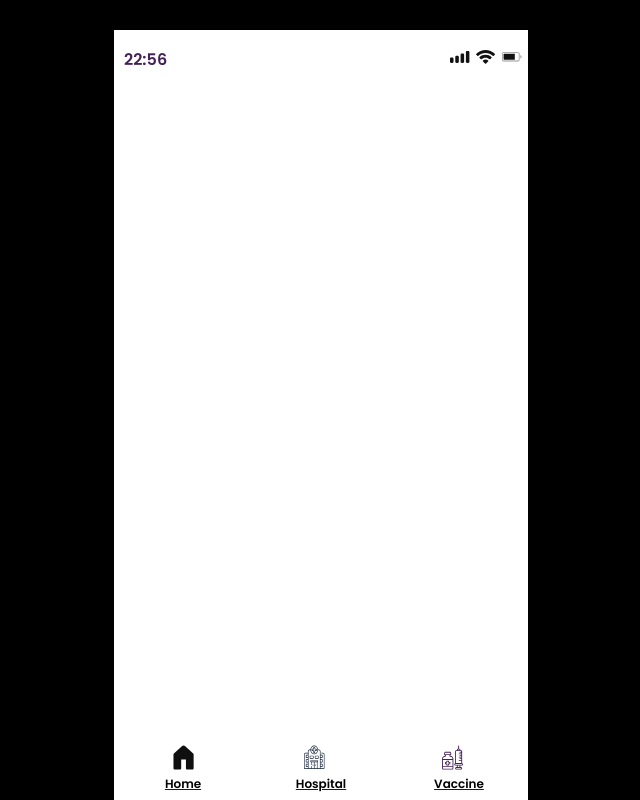
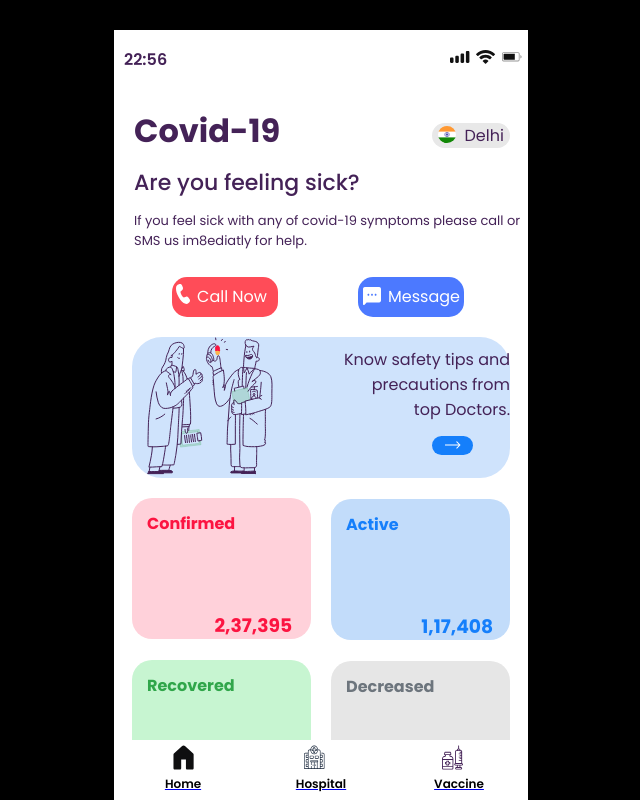
Before and after one commit to vinayaksaubhri/Health-App, a React (Create React App) app: page / in a window 1280 px wide. Shown: the top 800 px of the page, without its empty margins (319-959 px from the left). Built offline with nearby package versions, Linux system fonts and the light colour scheme.

Commit message:
final commit

```diff
--- a/src/App.js
+++ b/src/App.js
@@ -12,7 +12,8 @@ const App = () => {
   <div className={styles['iphone_frame']} >
      <Router>
      <Status_bar/>
-     <Route path="/home" exact component={Dashboard}></Route>
+
+     <Route path="/" exact component={Dashboard}></Route>
      <Route path="/hospital" exact component={Hospitals}></Route>
      <Route path="/ChatScreen" exact component={Vaccination}></Route>
 
```
